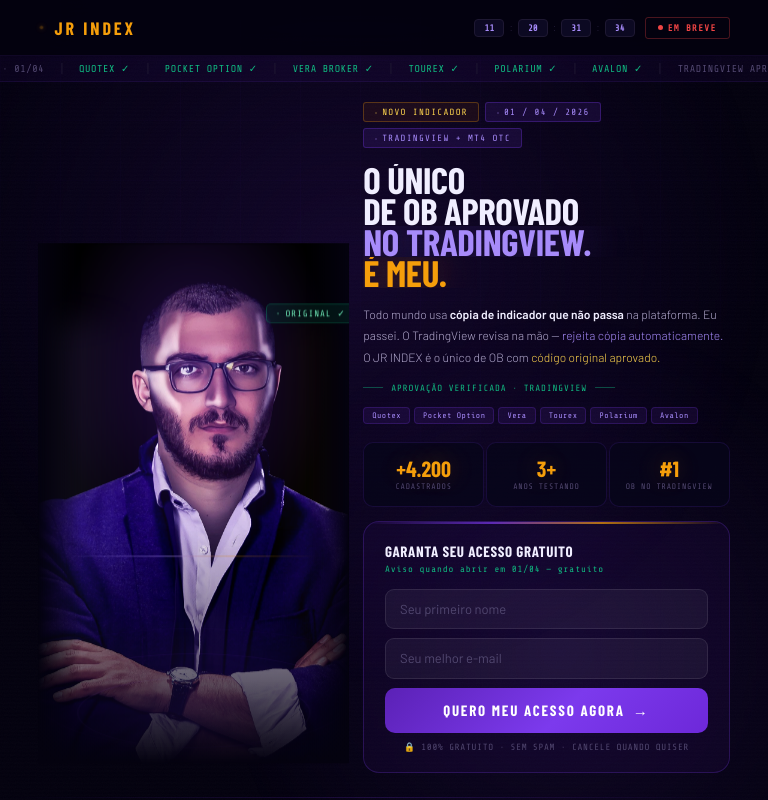
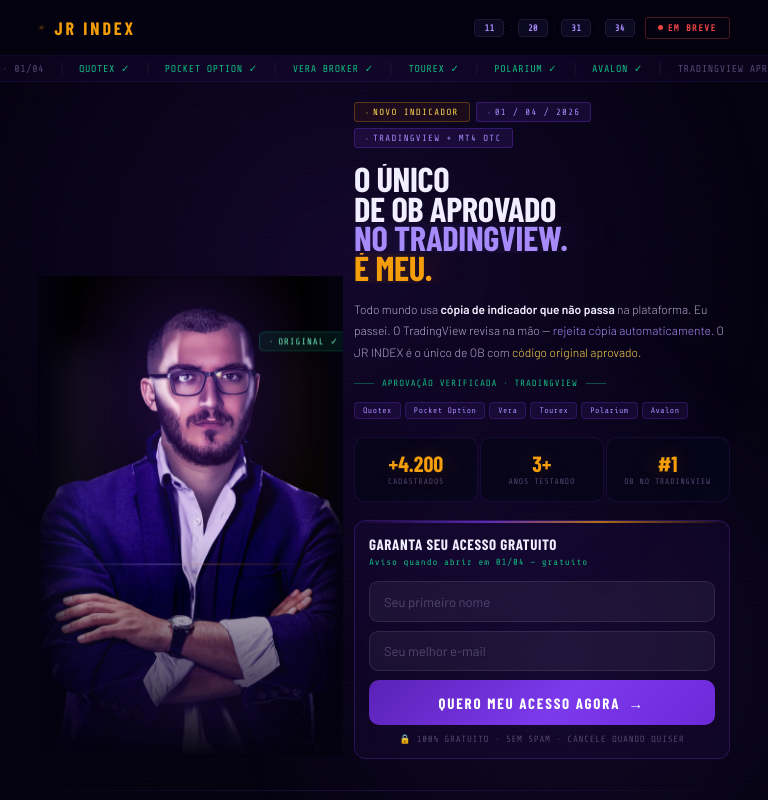
Before and after one commit to jovemricotrader/jrsites, a website: page index.html in a window 768 px wide. Shown: the top 800 px of the page. Drawn offline with nearby package versions, Linux system fonts and the light colour scheme; a web font is replaced by a local one.

Commit message:
Add files via upload

```diff
--- a/index.html
+++ b/index.html
@@ -108,10 +108,10 @@
 ════════════════════════════════════════ */
 .hero{
   display:grid;
-  grid-template-columns:minmax(0,42%) minmax(0,1fr) minmax(0,340px);
+  grid-template-columns:minmax(0,35%) minmax(0,1fr) 280px;
   grid-template-areas:"photo copy form";
   align-items:center;
-  gap:clamp(16px,2.5vw,40px);
+  gap:clamp(10px,1.8vw,28px);
   min-height:calc(100svh - var(--hh) - 36px);
   padding:clamp(20px,3vh,40px) 0;
 }
@@ -128,7 +128,7 @@
 .scene{
   position:relative;
   width:100%;
-  height:min(600px,75vh); /* height fixo — max-height sozinho não basta */
+  height:min(520px,70vh); /* altura da cena */
   overflow:hidden;
   animation:phfl 9s ease-in-out infinite;
 }
@@ -170,7 +170,7 @@
 .ph-img{
   display:block;
   width:100%;
-  height:min(600px,75vh); /* CRÍTICO: limita altura real da imagem */
+  height:min(520px,70vh);
   object-fit:cover;
   object-position:center 8%; /* rosto + tronco */
   position:relative;z-index:3;
@@ -217,7 +217,7 @@
 
 /* HEADLINE */
 .hero-h{font-family:'Barlow Condensed',sans-serif;
-  font-size:clamp(36px,4.8vw,80px);font-weight:900;line-height:.84;letter-spacing:-.01em;
+  font-size:clamp(32px,4.2vw,68px);font-weight:900;line-height:.86;letter-spacing:-.01em;
   margin-bottom:clamp(12px,2vh,20px);opacity:0;animation:fup .1s ease .15s forwards}
 .hero-h .ln{display:block;overflow:hidden}
 .hero-h .ln span{display:inline-block;transform:translateY(110%);
@@ -356,17 +356,20 @@
 @media(min-width:761px) and (max-width:1000px){
   :root{--hh:56px}
   .hero{
-    grid-template-columns:minmax(0,45%) minmax(0,1fr);
+    grid-template-columns:minmax(0,44%) minmax(0,1fr);
     grid-template-rows:auto auto;
     grid-template-areas:"photo copy" "photo form";
-    gap:clamp(12px,1.8vw,24px);
+    gap:clamp(10px,1.5vw,20px);
     align-items:start;
     padding-top:clamp(16px,2.5vh,28px);
   }
-  .hero-photo{align-self:stretch;max-height:none}
-  .scene{max-height:min(520px,65vh)}
-  .hero-form{animation-delay:.6s}
+  .hero-photo{align-self:stretch}
+  .scene{height:min(480px,62vh)}
+  .ph-img{height:min(480px,62vh)}
+  .hero-h{font-size:clamp(28px,4.5vw,50px)}
+  .hero-form{animation-delay:.5s}
   .ft2{display:none}
+  .fbox{padding:14px;border-radius:12px}
   .pillars{grid-template-columns:1fr 1fr}
   .pillars .pillar:last-child{grid-column:1/3}
   .bcta h2{font-size:clamp(44px,7vw,72px)}
@@ -394,7 +397,7 @@
   }
   .scene{
     width:100%;
-    max-height:clamp(260px,70vw,380px); /* altura travada */
+    height:clamp(260px,70vw,380px);
     overflow:hidden;
     animation:phfl 9s ease-in-out infinite;
   }
```
